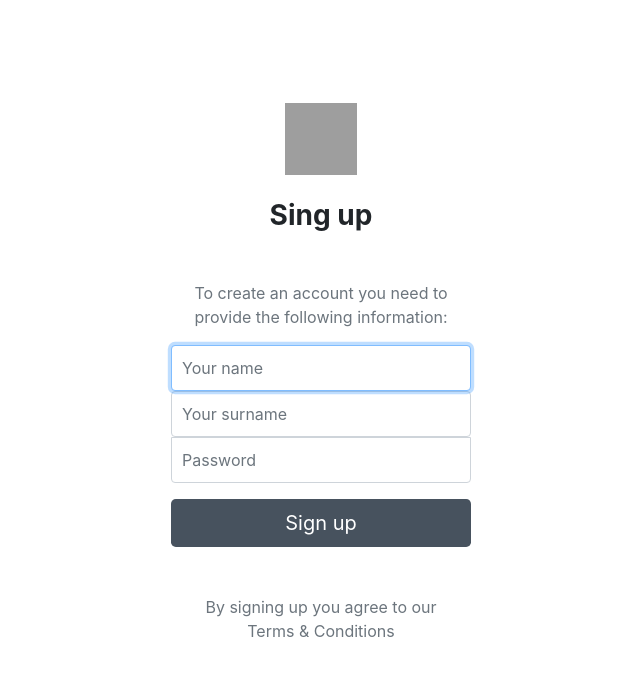
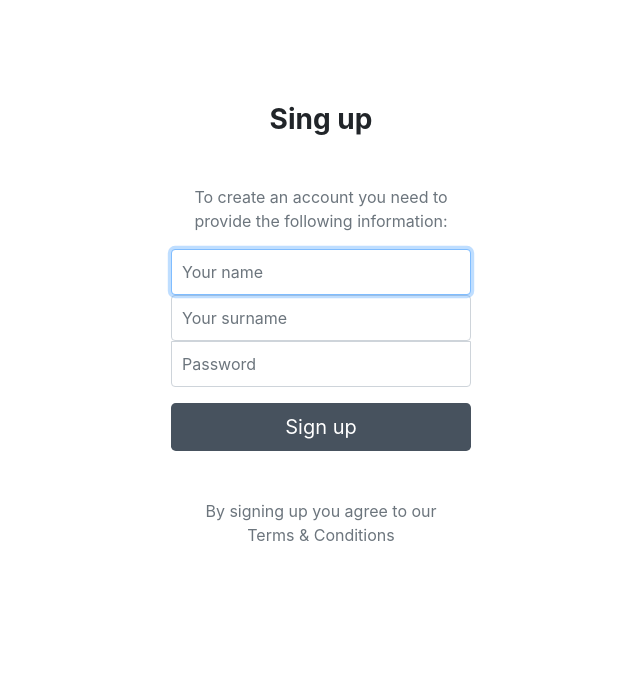
Before and after one commit to LilJohny/FriendsRenting, a Flask app: template src/templates/signup.html in a window 1280 px wide. Shown: the part 85-761 px from the top of the page, without its empty margins (319-959 px from the left). Run offline with Flask 2, Linux system fonts and the light colour scheme; the template is opened without the code that fills it, so the values that code supplies are empty; parts of the project's set-up code (start-up, migrations or seed data) failed here and were passed over; some libraries are stand-ins or nearby versions; grey boxes are pictures that could not be loaded.

Commit message:
Removed obsolete code

```diff
--- a/src/templates/signup.html
+++ b/src/templates/signup.html
@@ -21,7 +21,6 @@
 </header>
 <main class="mt-5">
     <form class="form-signin">
-        <img class="mb-4" src="bootstrap-solid.svg" alt="" width="72" height="72">
         <h1 class="h3 mb-3 font-weight-bold">Sing up</h1>
         <p class="mt-5 mb-3 text-muted">To create an account you need to provide the following information:</p>
         <input class="form-control" placeholder="Your name" required="" autofocus="">
```
